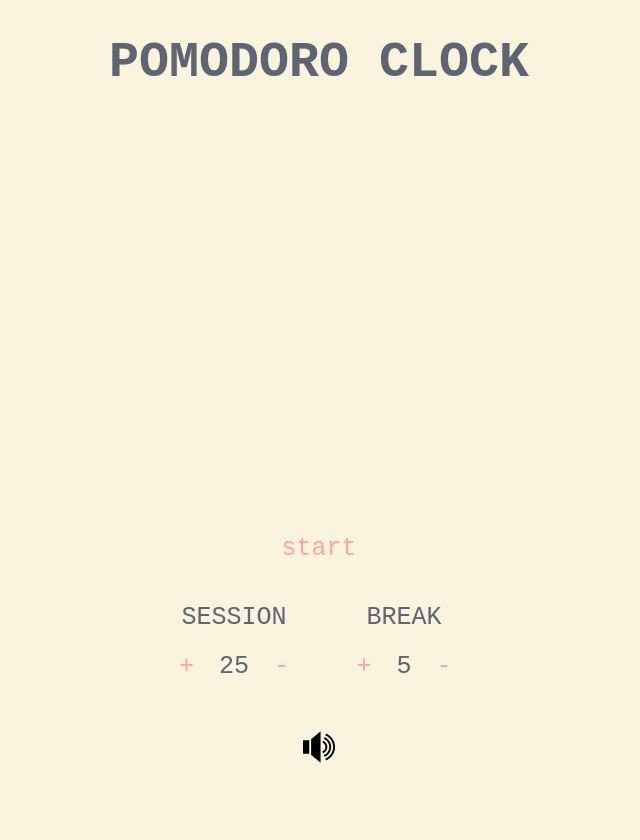
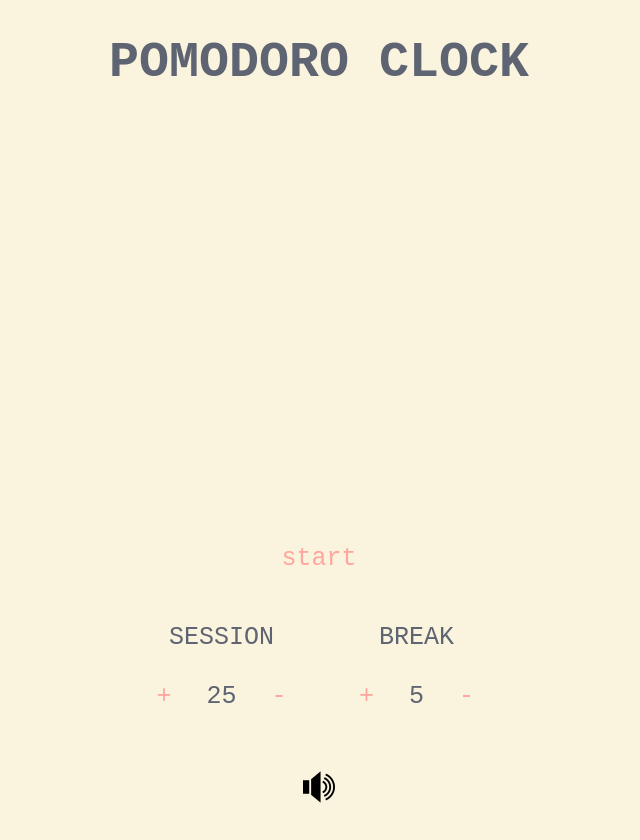
Before and after one commit to jemimahmartinez/pomodoro-clock, a React app: page / in a window 1280 px wide. Shown: the whole page, without its empty margins (321-961 px from the left). Built offline with nearby package versions, Linux system fonts and the light colour scheme.

Commit message:
changes to layout

```diff
--- a/src/components/App.css
+++ b/src/components/App.css
@@ -46,8 +46,8 @@ p {
   text-align: center;
   color: #ffa69e;
   display: center;
-  padding: 5px;
-  margin: 5px;
+  padding: 10px;
+  margin: 10px;
   cursor: pointer;
   border: none;
 }
@@ -116,7 +116,7 @@ body {
 }
 
 .controller {
-  width: 150px;
+  width: 175px;
   padding: 10px;
   position: relative;
 }
--- a/src/components/App.js
+++ b/src/components/App.js
@@ -137,10 +137,6 @@ export default class App extends Component {
             showTimeInTitle={true}
             handleBeforeUnload={true}
           />
-          {/* <Timer currentTime={this.state.currentTime} /> */}
-          {/* <button onClick={this.startTimer(this.props.workTime)}>START</button> */}
-          {/* <button onClick={this.startTimer}>START</button> */}
-          {/* <button>STOP</button> */}
           <div className="right-side">
             <TimerControllers
               workTime={this.state.workTime}
--- a/src/components/Timer.js
+++ b/src/components/Timer.js
@@ -106,7 +106,8 @@ export default class Timer extends Component {
     this.state = {
       minutes: 1,
       seconds: 0,
-      isOn: false
+      isOn: false,
+      cycle: "SESSION"
     };
     this.startTimer = this.startTimer.bind(this);
     this.stopTimer = this.stopTimer.bind(this);
@@ -134,6 +135,7 @@ export default class Timer extends Component {
         if (minutes === 0) {
           this.setState({ isOn: false });
           clearInterval(this.myInterval);
+          //here
         } else {
           this.setState(({ minutes }) => ({
             isOn: true,
@@ -141,13 +143,6 @@ export default class Timer extends Component {
             seconds: 59
           }));
         }
-        // }
-        // if (seconds === 0 && minutes !== 0) {
-        //   this.setState(({ minutes }) => ({
-        //     isOn: true,
-        //     minutes: minutes - 1,
-        //     seconds: 59
-        //   }));
       }
     }, 1000);
   }
@@ -190,15 +185,11 @@ export default class Timer extends Component {
         </button>
       ) : null;
     let end =
-      // minutes === 0 && seconds === 0 &&
-      this.state.isOn
-        ? ((
-            <button className="buttons" onClick={this.resetTimer}>
-              start
-            </button>
-          ),
-          console.log("hi"))
-        : null;
+      minutes === 0 && seconds === 0 && this.state.isOn ? (
+        <button className="buttons" onClick={this.resetTimer}>
+          start
+        </button>
+      ) : null;
 
     const renderContent = () => {
       const secondsPass = (this.state.minutes - 1) * 60 + this.state.seconds;
@@ -211,6 +202,7 @@ export default class Timer extends Component {
             <h2>
               {minutes}:{seconds < 10 ? `0${seconds}` : seconds}
             </h2>
+            <span> {this.state.cycle} </span>
           </Circle>
         </React.Fragment>
       );
```
